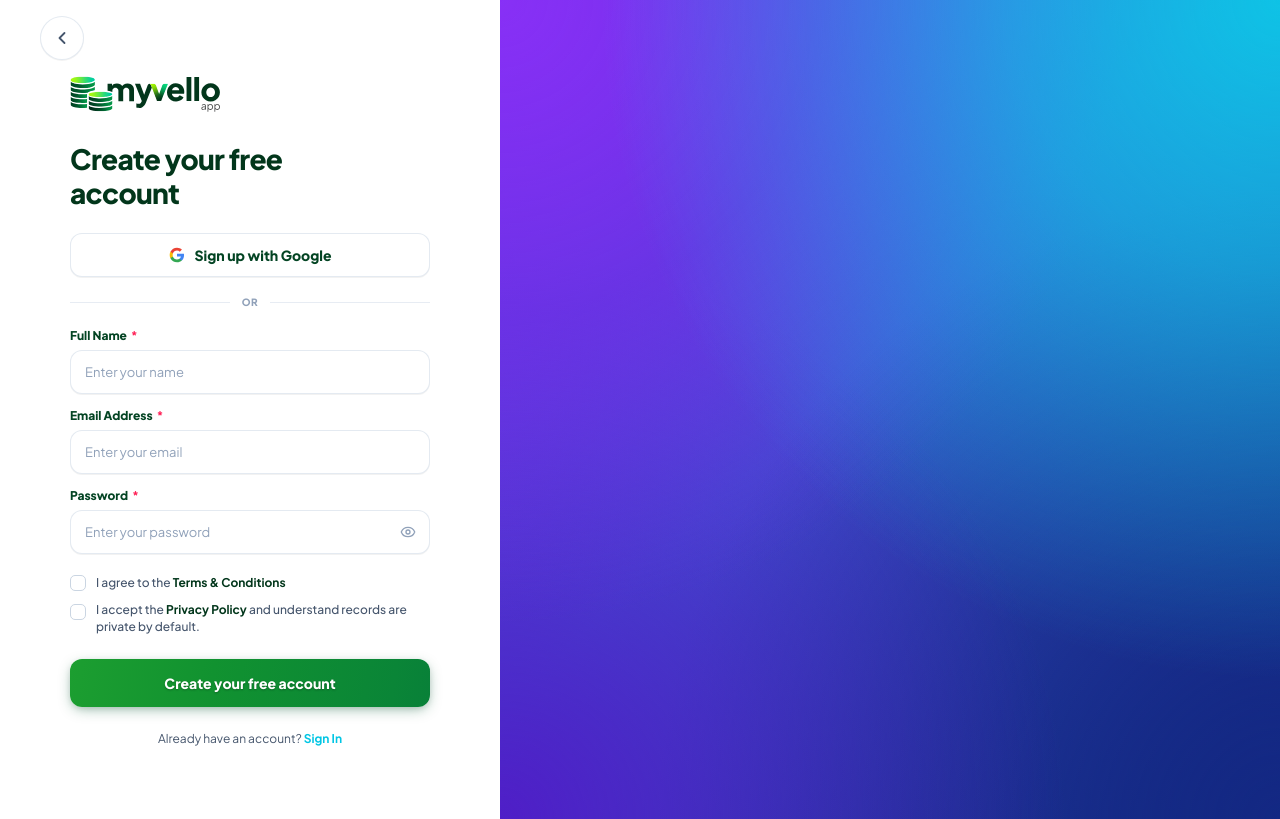
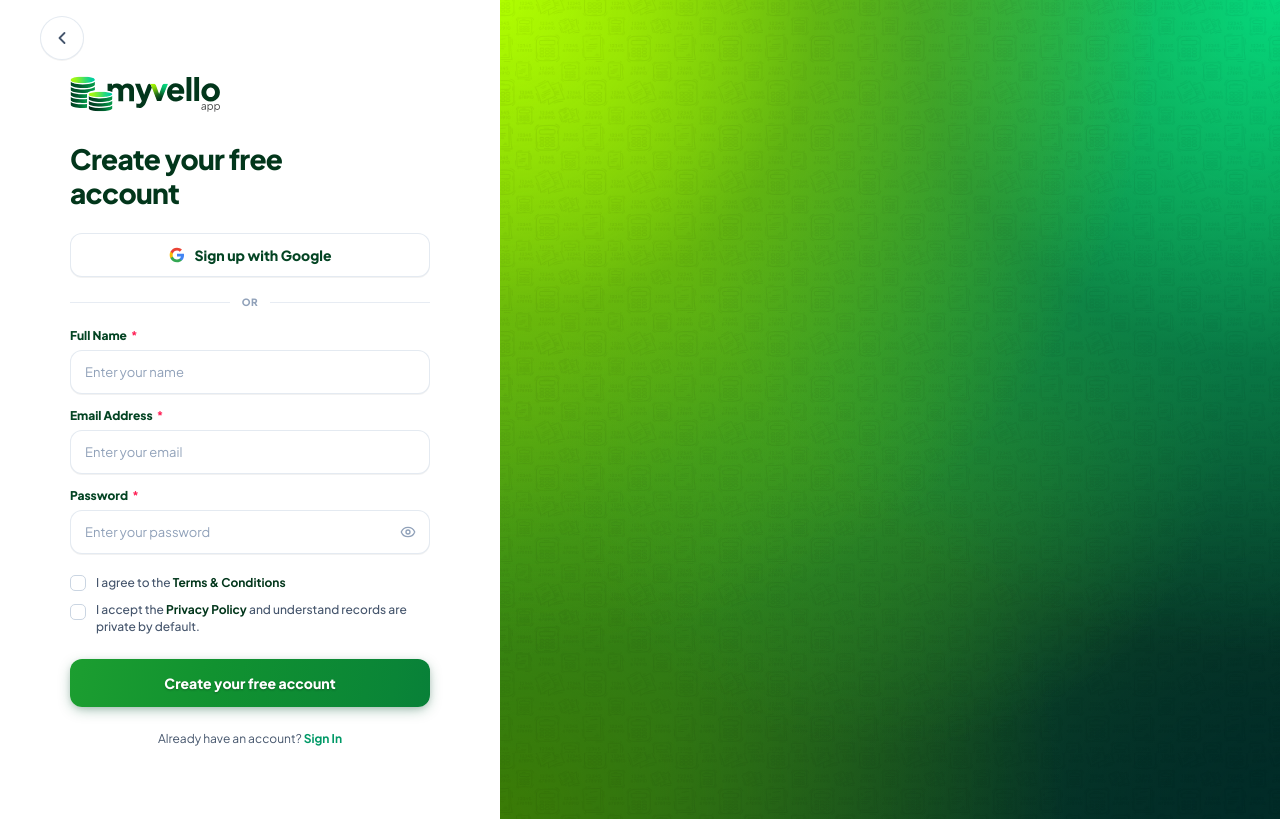
Before and after one commit to myvelloapp/myvello-frontend, a Next.js app: page /register in a window 1280 px wide. Built offline with nearby package versions, Linux system fonts and the light colour scheme; no server answers.

Commit message:
feat(auth): apply new lime-emerald mesh gradient and doodle pattern overlay across authentication pages

```diff
--- a/src/app/(auth)/auth/callback/page.tsx
+++ b/src/app/(auth)/auth/callback/page.tsx
@@ -46,6 +46,7 @@ function CallbackHandler() {
 
   return (
     <div className="min-h-screen w-full relative overflow-hidden bg-theme-gradient flex items-center justify-center p-6 select-none">
+      <div className="absolute inset-0 bg-auth-pattern" />
 
       {/* Floating Centered Card */}
       <div className="relative z-10 w-full max-w-[380px] bg-white/95 backdrop-blur-2xl rounded-3xl border border-white/60 p-8 sm:p-10 shadow-[0_25px_60px_-15px_rgba(15,23,42,0.4),0_0_0_1px_rgba(255,255,255,0.4)] text-center animate-fade-in">
--- a/src/app/(auth)/forgot-password/page.tsx
+++ b/src/app/(auth)/forgot-password/page.tsx
@@ -122,12 +122,11 @@ export default function ForgotPasswordPage() {
   return (
     <div className="min-h-dvh w-full flex flex-col lg:flex-row bg-white relative overflow-x-hidden select-none">
       {/* Mobile top accent gradient bar */}
-      <div className="lg:hidden fixed top-0 inset-x-0 h-1.5 bg-gradient-to-r from-[#8830f6] via-[#4054d1] to-[#0cc9e7] z-50 pointer-events-none" />
+      <div className="lg:hidden fixed top-0 inset-x-0 h-1.5 bg-gradient-to-r from-[#b0fd01] via-[#10b981] to-[#02361b] z-50 pointer-events-none" />
 
-      {/* Left Column: Fixed Pure CSS Gradient Background with Security Spotlight (Desktop Only) */}
+      {/* Left Column: Fixed Brand Gradient Background with Pattern Overlay (Desktop Only) */}
       <div className="hidden lg:flex flex-1 relative overflow-hidden min-h-dvh bg-theme-gradient flex-col justify-between p-10 xl:p-14 2xl:p-16 text-white select-none">
-
-
+        <div className="absolute inset-0 bg-auth-pattern" />
       </div>
 
       {/* Right Column: Password Recovery Form Section (Native Wrap & Thumb-Friendly Layout) */}
@@ -157,7 +156,7 @@ export default function ForgotPasswordPage() {
             {isSubmitted ? (
               /* Success State (Touch-Optimized for Mobile) */
               <div className="space-y-5 animate-in fade-in duration-200">
-                <div className="w-13 h-13 rounded-2xl bg-gradient-to-tr from-[#7C3AED] via-[#6366F1] to-[#06B6D4] text-white flex items-center justify-center shadow-md shadow-emerald-500/25">
+                <div className="w-13 h-13 rounded-2xl btn-gradient-glow text-white flex items-center justify-center shadow-md shadow-emerald-500/25">
                   <CheckCircle2 className="w-7 h-7 text-white stroke-[2.5]" />
                 </div>
 
@@ -230,7 +229,7 @@ export default function ForgotPasswordPage() {
                         "text-[16px] sm:text-[13px] text-slate-900 placeholder:text-slate-400 placeholder:font-normal",
                         emailError
                           ? "border-rose-400 focus:border-rose-500 focus:ring-2 focus:ring-rose-500/20 bg-rose-50/20 text-rose-900"
-                          : "border-slate-200/90 bg-white hover:border-slate-300 focus:bg-white focus:border-indigo-500 focus:ring-2 focus:ring-indigo-500/20"
+                          : "border-slate-200/90 bg-white hover:border-slate-300 focus:bg-white focus:border-emerald-500 focus:ring-2 focus:ring-emerald-500/20"
                       )}
                     />
                     {emailError && (
@@ -270,7 +269,7 @@ export default function ForgotPasswordPage() {
                   Remember your password?{" "}
                   <Link
                     href="/login"
-                    className="font-bold text-[#01c6e4] hover:text-[#0092a8] active:opacity-75 transition-colors py-2 inline-block touch-manipulation"
+                    className="font-bold text-emerald-600 hover:text-emerald-800 active:opacity-75 transition-colors py-2 inline-block touch-manipulation"
                   >
                     Sign In
                   </Link>
--- a/src/app/(auth)/register/page.tsx
+++ b/src/app/(auth)/register/page.tsx
@@ -280,7 +280,7 @@ export default function RegisterPage() {
   return (
     <div className="min-h-dvh w-full flex flex-col lg:flex-row bg-white relative overflow-x-hidden select-none">
       {/* Mobile top accent gradient bar */}
-      <div className="lg:hidden fixed top-0 inset-x-0 h-1.5 bg-gradient-to-r from-[#8830f6] via-[#4054d1] to-[#0cc9e7] z-50 pointer-events-none" />
+      <div className="lg:hidden fixed top-0 inset-x-0 h-1.5 bg-gradient-to-r from-[#b0fd01] via-[#10b981] to-[#02361b] z-50 pointer-events-none" />
 
       {/* Left Column: Form Section (Native Wrap & Thumb-Friendly Mobile Layout) */}
       <div className="w-full lg:w-[460px] xl:w-[500px] 2xl:w-[560px] shrink-0 min-h-dvh bg-white relative flex flex-col justify-between px-4 sm:px-8 lg:px-8 xl:px-10 pt-[max(1rem,env(safe-area-inset-top))] pb-[max(1.5rem,calc(1rem+env(safe-area-inset-bottom)))] overflow-y-auto">
@@ -379,7 +379,7 @@ export default function RegisterPage() {
                     "text-[16px] sm:text-[13px] text-slate-900 placeholder:text-slate-400 placeholder:font-normal",
                     nameError
                       ? "border-rose-400 focus:border-rose-500 focus:ring-2 focus:ring-rose-500/20 bg-rose-50/20 text-rose-900"
-                      : "border-slate-200/90 bg-white hover:border-slate-300 focus:bg-white focus:border-indigo-500 focus:ring-2 focus:ring-indigo-500/20"
+                      : "border-slate-200/90 bg-white hover:border-slate-300 focus:bg-white focus:border-emerald-500 focus:ring-2 focus:ring-emerald-500/20"
                   )}
                 />
                 {nameError && (
@@ -413,7 +413,7 @@ export default function RegisterPage() {
                     "text-[16px] sm:text-[13px] text-slate-900 placeholder:text-slate-400 placeholder:font-normal",
                     emailError
                       ? "border-rose-400 focus:border-rose-500 focus:ring-2 focus:ring-rose-500/20 bg-rose-50/20 text-rose-900"
-                      : "border-slate-200/90 bg-white hover:border-slate-300 focus:bg-white focus:border-indigo-500 focus:ring-2 focus:ring-indigo-500/20"
+                      : "border-slate-200/90 bg-white hover:border-slate-300 focus:bg-white focus:border-emerald-500 focus:ring-2 focus:ring-emerald-500/20"
                   )}
                 />
                 {emailError && (
@@ -449,7 +449,7 @@ export default function RegisterPage() {
                       "text-[16px] sm:text-[13px] text-slate-900 placeholder:text-slate-400 placeholder:font-normal",
                       isPasswordInvalid
                         ? "border-rose-400 focus:border-rose-500 focus:ring-2 focus:ring-rose-500/20 bg-rose-50/20 text-rose-900"
-                        : "border-slate-200/90 bg-white hover:border-slate-300 focus:bg-white focus:border-indigo-500 focus:ring-2 focus:ring-indigo-500/20"
+                        : "border-slate-200/90 bg-white hover:border-slate-300 focus:bg-white focus:border-emerald-500 focus:ring-2 focus:ring-emerald-500/20"
                     )}
                   />
                   <button
@@ -526,7 +526,7 @@ export default function RegisterPage() {
                       className={cn(
                         "w-4 h-4 rounded-[5px] flex items-center justify-center transition-all duration-200",
                         termsAccepted
-                          ? "bg-gradient-to-tr from-[#7C3AED] via-[#6366F1] to-[#06B6D4] shadow-xs shadow-emerald-500/25"
+                          ? "btn-gradient-glow text-white shadow-xs shadow-emerald-500/25"
                           : "border border-slate-300 bg-white group-hover:border-slate-400 group-hover:bg-slate-50/50"
                       )}
                     >
@@ -539,7 +539,7 @@ export default function RegisterPage() {
                     I agree to the{" "}
                     <Link
                       href="#"
-                      className="font-bold text-slate-900 hover:text-indigo-600 transition-colors underline-offset-2"
+                      className="font-bold text-slate-900 hover:text-emerald-700 transition-colors underline-offset-2"
                     >
                       Terms &amp; Conditions
                     </Link>
@@ -558,7 +558,7 @@ export default function RegisterPage() {
                       className={cn(
                         "w-4 h-4 rounded-[5px] flex items-center justify-center transition-all duration-200",
                         privacyAccepted
-                          ? "bg-gradient-to-tr from-[#7C3AED] via-[#6366F1] to-[#06B6D4] shadow-xs shadow-emerald-500/25"
+                          ? "btn-gradient-glow text-white shadow-xs shadow-emerald-500/25"
                           : "border border-slate-300 bg-white group-hover:border-slate-400 group-hover:bg-slate-50/50"
                       )}
                     >
@@ -571,7 +571,7 @@ export default function RegisterPage() {
                     I accept the{" "}
                     <Link
                       href="#"
-                      className="font-bold text-slate-900 hover:text-indigo-600 transition-colors underline-offset-2"
+                      className="font-bold text-slate-900 hover:text-emerald-700 transition-colors underline-offset-2"
                     >
                       Privacy Policy
                     </Link>{" "}
@@ -615,7 +615,7 @@ export default function RegisterPage() {
               Already have an account?{" "}
               <Link
                 href="/login"
-                className="font-bold text-[#01c6e4] hover:text-[#0092a8] active:opacity-75 transition-colors py-2 inline-block touch-manipulation"
+                className="font-bold text-emerald-600 hover:text-emerald-800 active:opacity-75 transition-colors py-2 inline-block touch-manipulation"
               >
                 Sign In
               </Link>
@@ -627,12 +627,9 @@ export default function RegisterPage() {
         <div className="h-4 sm:h-6" />
       </div>
 
-      {/* Right Column: Fixed Pure CSS Gradient Background with Onboarding Showcase (Desktop Only) */}
+      {/* Right Column: Fixed Brand Gradient Background with Pattern Overlay (Desktop Only) */}
       <div className="hidden lg:flex flex-1 relative overflow-hidden min-h-dvh bg-theme-gradient flex-col justify-between p-10 xl:p-14 2xl:p-16 text-white select-none">
-
-
-
-
+        <div className="absolute inset-0 bg-auth-pattern" />
       </div>
     </div>
   );
--- a/src/app/globals.css
+++ b/src/app/globals.css
@@ -115,15 +115,25 @@ body {
   animation: popupBackdropIn 0.28s ease-out forwards;
 }
 
-/* Fixed Brand Gradient (Pure CSS code - No image) */
+/* Fixed Brand Gradient (Pure CSS mesh gradient matching new brand aesthetic) */
 .bg-theme-gradient {
-  background-color: #4054d1;
+  background-color: #012b27;
   background-image:
-    radial-gradient(circle at 100% 0%, rgba(12, 201, 231, 0.95) 0%, rgba(12, 201, 231, 0.65) 24%, transparent 60%),
-    radial-gradient(circle at 0% 0%, rgba(136, 48, 246, 0.95) 0%, rgba(109, 45, 230, 0.7) 28%, transparent 55%),
-    radial-gradient(circle at 0% 100%, #4f1ec7 0%, transparent 50%),
-    radial-gradient(circle at 100% 100%, #132883 0%, transparent 55%),
-    linear-gradient(135deg, #8830f6 0%, #4054d1 45%, #132883 100%);
+    radial-gradient(circle at 0% 0%, rgba(176, 253, 1, 0.95) 0%, rgba(110, 183, 5, 0.65) 28%, transparent 58%),
+    radial-gradient(circle at 100% 0%, rgba(1, 218, 129, 0.95) 0%, rgba(0, 131, 84, 0.65) 32%, transparent 58%),
+    radial-gradient(circle at 50% 50%, rgba(47, 150, 41, 0.75) 0%, transparent 60%),
+    radial-gradient(circle at 0% 100%, rgba(63, 125, 0, 0.85) 0%, transparent 50%),
+    radial-gradient(circle at 100% 100%, #012b27 0%, transparent 55%),
+    linear-gradient(150deg, #b0fd01 0%, #2f9629 45%, #012b27 100%);
+}
+
+/* Authentication Pattern Overlay */
+.bg-auth-pattern {
+  background-image: url('/images/patern.png');
+  background-repeat: repeat;
+  background-size: 550px auto;
+  opacity: 0.55;
+  pointer-events: none;
 }
 
 /* Vibrant Ambient Mesh Gradient Card (Image 2 exact match - Smooth & Buttery) */
```
Also changed, not shown: src/app/(auth)/login/page.tsx (+8 -12 lines), src/app/(auth)/verify-email/page.tsx (+10 -10 lines), public/images/auth-gradient.jpg (added), public/images/patern.png (added).
